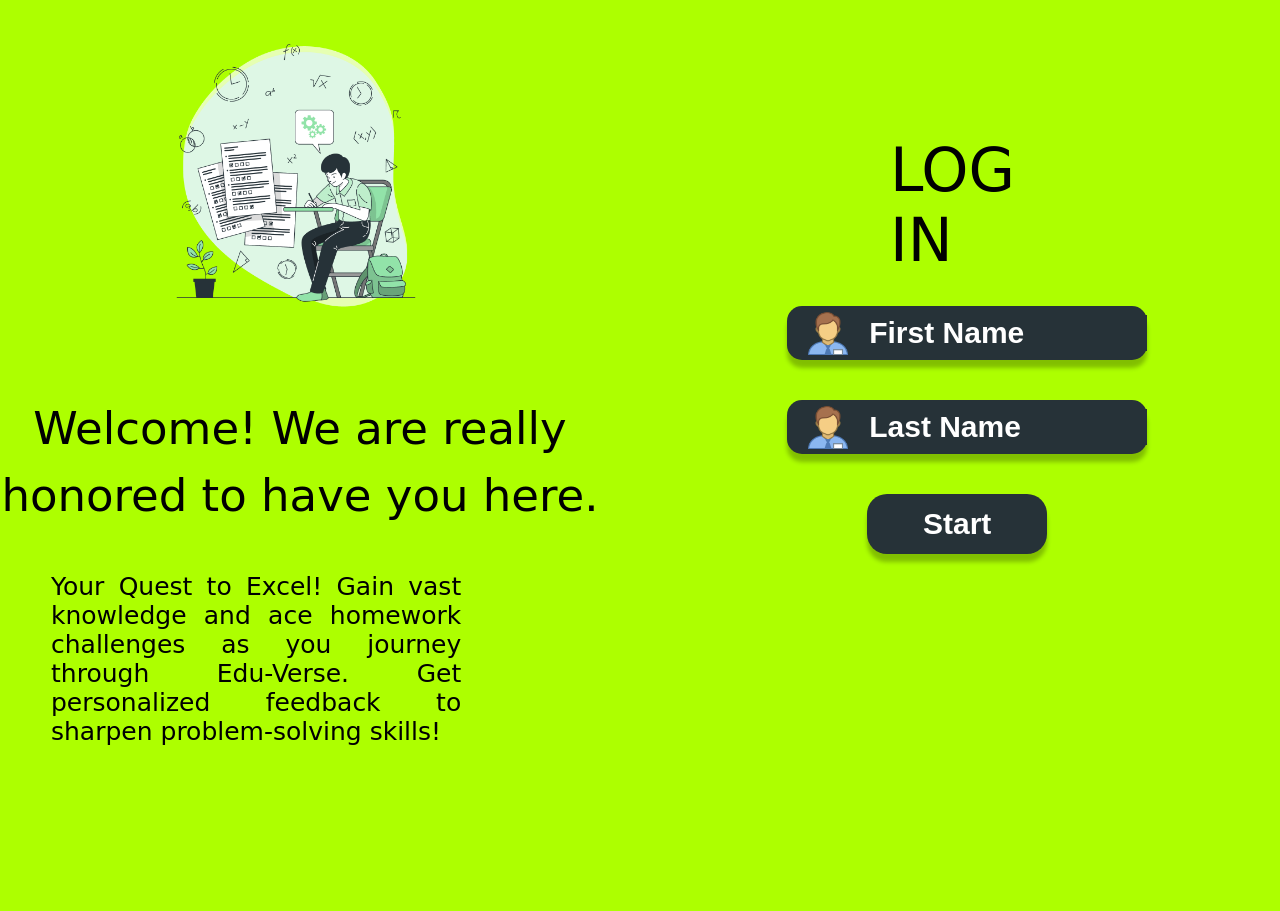
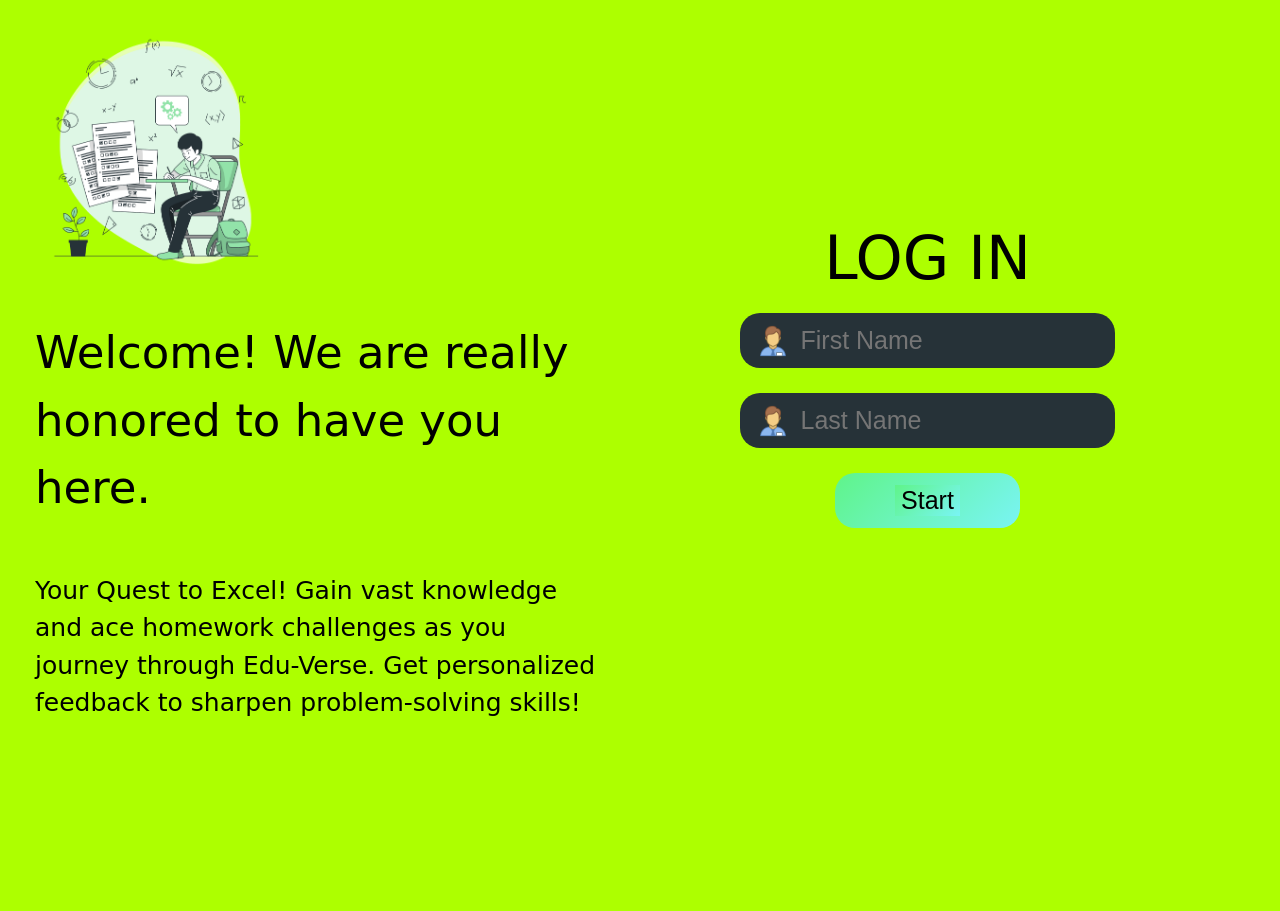
Before and after one commit to ramilvl/quiz-app, a website: page assets/index.html in a window 1280 px wide. After the commit the page ends 800 px from the top, so only its background shows below. Drawn offline with Linux system fonts and the light colour scheme; a web font is replaced by a local one.

Commit message:
changed html, css files to modify design

```diff
--- /dev/null
+++ b/assets/css/icon.css
@@ -0,0 +1,15 @@
+.icon {
+    width: 32px;
+    height: 32px;
+    display: inline-flex;
+    align-items: center;
+    justify-content: center;
+    background-repeat: no-repeat;
+    background-position: center;
+    background-size: contain;
+}
+
+
+.icon-user{
+    background-image: url('../img/name.png');
+}
--- a/assets/css/main.css
+++ b/assets/css/main.css
@@ -3,246 +3,44 @@ body{
 }
 
 .container{
-    width: 100%;
+    height: 100vh;
+}
+
+#inputForm{
     display: flex;
     flex-direction: row;
 }
-.left{
-    width: 50%;
-    height: 100vh;
+
+.input-form-right{
     display: flex;
     flex-direction: column;
-    gap: 42px;
+    align-items: center;
+    justify-content: center;
+    gap: 15px;
 }
 
-
-.left img{
-    padding: 39.12px 61.13px 43.39px 58.31px;
-    width: 400px;
-    height: auto;
-    position: relative;
-    left: 15%;
+input:focus::placeholder {
+    color: transparent;
 }
 
-
-.left h1{
-    color: #000;
-text-align: center;
-font-size: 45px;
-font-style: normal;
-max-width: 600px;
-line-height: 1.5;
+.btn{
+    background: linear-gradient(135deg, #5FF489 0%, #79F4F4 100%);
 }
 
-
-.left p{
-    color: #000;
-text-align: justify;
-font-size: 25px;
-font-style: normal;
-line-height: normal;
-padding: 0px 38px 165px 51px;
-max-width: 78%;
+.quiz-body{
+    display: flex;
+    flex-direction: column;
+    align-items: center;
+    justify-content: center;
 }
 
-#inputForm{
-    width: 50%;
-
+.label-structure{
+    padding: 50px;
+}
+.label-structure input{
+    margin-top: 12px;
 }
 
-.right{
-    display: flex;
-    flex-direction: column;
-}
-
-.login-text{
-    display: flex;
-    align-items: center;
-    justify-content: center;
-    width: 200px;
-    height: 150px;
-    margin: 130px 0px 0px 250px;
-}
-
-.login-text h1{
-    color: #000;
-font-size: 60px;
-font-style: normal;
-line-height: normal;
-}
-
-.user-info-structure{
-    display: flex;
-    flex-direction: column;
-    gap: 40px;
-
-}
-
-.user-info{
-    display: flex;
-    flex-direction: row;
-    align-items: center;
-    justify-content: space-between;
-    gap: 30px;
-    width: 360px;
-    height: 54px;
-    border-radius: 15px;
-    background: #263238;
-    box-shadow: 0px 8px 4px 0px rgba(0, 0, 0, 0.25);
-    position: relative;
-    left: 23%;
-}
-
-.user-info .user-info-left{
-    width: 50px;
-    height: 45px;
-    padding: 0px 16px;
-}
-
-.user-info .user-info-left img{
-    width: 50px;
-    height: 45px;
-}
-
-
-
-.user-info-right input[type="text"]{
-    background-color:#263238;
-    color: #FFF;
-    border: none;
-font-size: 30px;
-font-style: normal;
-font-weight: 700;
-line-height: normal;
-width: 280px;
-}
-
-.user-info-right input::placeholder{
-    color: #FFF;
-}
-
-.right-upper-structure{
-    display: flex;
-    flex-direction: column;
-    gap: 26px;
-}
-
-input[type="text"]:focus::placeholder {
-    color: transparent;
-}
-input[type="text"]:focus {
-    outline: none;
-    border-color: transparent;
-}
-
-.user-info-below{
-    display: flex;
-    flex-direction: row;
-    align-items: center;
-    justify-content: space-between;
-    gap: 30px;
-    width: 360px;
-    height: 54px;
-    border-radius: 15px;
-    background: #263238;
-    box-shadow: 0px 8px 4px 0px rgba(0, 0, 0, 0.25);
-    position: relative;
-    left: 23%;
-}
-
-.user-info-below .user-info-left-below{
-    width: 50px;
-    height: 45px;
-    padding: 0px 16px;
-}
-
-.user-info-below .user-info-left-below img{
-    width: 50px;
-    height: 45px;
-}
-
-
-
-.user-info-right-below input[type="text"]{
-    background-color:#263238;
-    color: #FFF;
-    border: none;
-font-size: 30px;
-font-style: normal;
-font-weight: 700;
-line-height: normal;
-width: 280px;
-}
-
-.user-info-right-below input::placeholder{
-    color: #FFF;
-}
-
-
-input[type="text"]:focus::placeholder {
-    color: transparent;
-}
-input[type="text"]:focus {
-    outline: none;
-    border-color: transparent;
-}
-
-.user-info-structure .btn{
-    width: 180px;
-    height: 60px;
-    display: flex;
-    align-items: center;
-    justify-content: center;
-    position: relative;
-    left: 35.5%;
-    border-radius: 20px;
-background: #263238;
-box-shadow: 0px 8px 4px 0px rgba(0, 0, 0, 0.25);
-}
-
-.user-info-structure .btn button{
-background: #263238;
-    color: #FFF;
-text-align: center;
-font-size: 30px;
-font-style: normal;
-font-weight: 700;
-line-height: normal;
-border: none;
-}
-
-
-.quiz-question{
-    position: absolute;
-    left: 55%;
-    bottom: 35%;
-}
-
-#quizContainer h2{
-    font-size: 25px;
-    margin-bottom: 15px;
-    color: red;
-}
-
-#quizContainer input{
-    margin-top: 22px;
-}
-
-#quizContainer span{
-    font-size: 22px;
-}
-
-#quizContainer button{
-    width: 185px;
-    height: 50px;
-    border-radius: 20px;
-    text-decoration: none;
-    border: 2px solid black;
-    background-color: snow;
-    color: black;
-    cursor: pointer;
-    margin-top: 20px;
-}
 
 #quizContainer input[type='radio'] {
     margin-right: 10px;
@@ -250,6 +48,18 @@ border: none;
 }
 
 
+
+
+
+
+
+
+
+
+
+
+
+/*
 #quizResult h2{
     font-size: 55px;
     margin-bottom: 10px;
@@ -268,4 +78,4 @@ border: none;
     width: 450px;
     height: auto;
     border-radius: 25px;
-}
+} */
--- a/assets/css/style.css
+++ b/assets/css/style.css
@@ -1,3 +1,6 @@
 @import url('reset.css');
 @import url('font.css');
 @import url('main.css');
+@import url('./typography.css');
+@import url('./variable.css');
+@import url('./icon.css');
--- /dev/null
+++ b/assets/css/typography.css
@@ -0,0 +1,119 @@
+.text-size-45px{
+    font-size: 45px;
+}
+
+.text-size-18px{
+    font-size: 18px;
+}
+
+.text-size-25px{
+    font-size: 25px;
+}
+
+.text-size-60px{
+    font-size: 60px;
+}
+
+.font-400{
+    font-weight: 400;
+}
+
+.line-height-1-5{
+    line-height: 1.5;
+}
+
+.width-185px{
+    width: 185px;
+}
+
+.width-310px{
+    width: 310px;
+}
+
+.width-50{
+    width: 50%;
+}
+
+.width-240px{
+    width: 240px;
+}
+
+.width-375px{
+    width: 375px;
+}
+
+.height-55px{
+    height: 55px;
+}
+
+.border-radius-20px{
+    border-radius: 20px;
+}
+
+.bg-black{
+    background-color: #263238;
+}
+
+.bg-green{
+    background: linear-gradient(135deg, #5FF489 0%, #79F4F4 100%);
+
+}
+
+.pl-12px{
+    padding-left: 12px;
+}
+
+.p-10px{
+    padding: 10px;
+}
+
+.pb-10px{
+    padding-bottom: 10px;
+}
+
+.p-15px{
+    padding: 15px;
+}
+
+.p-35px{
+    padding: 35px;
+}
+
+.p-100px{
+    padding: 100px;
+}
+
+.mt-10px{
+    margin-top: 10px;
+}
+
+.mt-50px{
+    margin-top: 50px;
+}
+
+.mb-12px{
+    margin-bottom: 12px;
+}
+
+.border-none{
+    border: none;
+    outline: none;
+}
+
+.align-justify-center{
+    display: flex;
+    align-items: center;
+    justify-content: center;
+}
+
+.color-white{
+    color: whitesmoke;
+}
+
+.pointer{
+    cursor: pointer;
+}
+
+.border-2px{
+    border: 2px dotted black;
+}
--- /dev/null
+++ b/assets/css/variable.css
@@ -0,0 +1,4 @@
+:root{
+    --size-md: 25px;
+    --size-lg: 45px;
+}
--- a/assets/index.html
+++ b/assets/index.html
@@ -4,81 +4,84 @@
     <title>Quiz App</title>
     <link rel="stylesheet" href="./css/style.css" />
   </head>
+
   <body>
     <div class="container">
-      <div class="left">
-        <img src="./img/picture.png" />
 
-        <h1>Welcome! We are really honored to have you here.</h1>
+      <div id="inputForm">
 
-        <p>
+        <div class="input-form-left width-50 p-35px">
+          <img class="width-240px" src="./img/picture.png" />
+
+          <h1 class="text-size-45px line-height-1-5 mt-50px">Welcome! We are really honored to have you here.</h1>
+
+          <p class="line-height-1-5 text-size-25px mt-50px">
             Your Quest to Excel! Gain vast knowledge and ace homework challenges
             as you journey through Edu-Verse. Get personalized feedback to sharpen
             problem-solving skills!
           </p>
         </div>
 
-      <div id="inputForm">
-        <div class="right">
-          <div class="right-upper-structure">
-            <div class="login-text">
-              <h1>LOG IN</h1>
+        <div class="input-form-right p-100px">
+              <h1 class="text-size-60px font-400">LOG IN</h1>
+
+              <div class="width-375px height-55px bg-black border-radius-20px p-10px align-justify-center mt-10px">
+                <i class="icon icon-user"></i>
+                <input class="text-size-25px width-310px bg-black border-none pl-12px color-white" type="text" id="firstName" placeholder="First Name" />
               </div>
 
-            <div class="user-info-structure">
-              <div class="user-info">
-                <div class="user-info-left">
-                  <img src="./img/name.png" />
+              <div class="width-375px height-55px bg-black border-radius-20px p-10px align-justify-center mt-10px">
+                <i class="icon icon-user"></i>
+                <input class="text-size-25px width-310px bg-black border-none pl-12px color-white" type="text" id="lastName" placeholder="Last Name" />
               </div>
 
-                <div class="user-info-right">
-                  <input type="text" id="firstName" placeholder="First Name" />
+
+              <div class="btn width-185px p-15px mt-10px height-55px align-justify-center border-radius-20px pointer">
+                <button class="text-size-25px bg-black bg-green border-none pointer" onclick="saveUserInfo()">Start</button>
               </div>
         </div>
 
-              <div class="user-info-below">
-                <div class="user-info-left-below">
-                  <img src="./img/name.png" />
       </div>
 
-                <div class="user-info-right-below">
-                  <input type="text" id="lastName" placeholder="Last Name" />
-                </div>
+
+
+
+
+
+
+      <div id="quizContainer" class="p-10px" style="display: none">
+
+        <div class="p-35px border-2px">
+          <span class="text-size-25px font-400">SIn recent years, the popularity of electric vehicles (EVs) has surged, driven by their environmental benefits and technological advancements. EVs produce lower emissions compared to conventional internal combustion engine vehicles, helping to combat air pollution and reduce greenhouse gas contributions. Additionally, advancements in battery technology have improved the range and charging capabilities of EVs, making them more practical for daily use. As electric vehicle adoption continues to grow, one question arises: What are the key factors influencing the widespread adoption of electric vehicles, and how can we further encourage their integration into the mainstream automotive market?</span>
         </div>
 
-              <div class="btn">
-                <button onclick="saveUserInfo()">Start</button>
-              </div>
-            </div>
-          </div>
-
-          <div class="login-button"></div>
-
-          <div class="small-text"></div>
-        </div>
-      </div>
-    </div>
-
-    <div class="quiz-question">
-      <div id="quizContainer" style="display: none">
-        <h2>Quiz Question:</h2>
-        <p id="question">What is the capital of France?</p>
+        <div class="quiz-body p-100px">
+          <h2 class="text-size-18px pb-10px">Quiz Question:</h2>
+          <p id="question" class="text-size-25px mb-12px">What is a significant environmental advantage of electric vehicles over conventional vehicles?</p>
+          <div class="label-structure">
             <label>
-          <input type="radio" name="answer" value="Paris" />
-          <span>Paris</span>
+              <input type="radio" name="answer" value="Higher fuel efficiency" />
+              <span>Higher fuel efficiency</span>
             </label>
             <br />
             <label>
-          <input type="radio" name="answer" value="London" />
-          <span>London</span>
+              <input type="radio" name="answer" value="Lower emissions" />
+              <span>Lower emissions</span>
             </label>
             <br />
             <label>
-          <input type="radio" name="answer" value="Berlin" />
-          <span>Berlin</span>
+              <input type="radio" name="answer" value="Faster acceleration" />
+              <span>Faster acceleration</span>
             </label>
             <br />
-        <button onclick="submitAnswer()">Submit Answer</button>
+            <label>
+              <input type="radio" name="answer" value="Greater cargo capacity" />
+              <span>Greater cargo capacity</span>
+            </label>
+          </div>
+          <button class="text-size-25px bg-black border-none pointer border-radius-20px height-55px color-white" onclick="submitAnswer()">Submit Answer</button>
+        </div>
+
       </div>
 
       <div id="quizResult" style="display: none">
@@ -86,6 +89,7 @@
         <h2>Result:</h2>
         <p id="result"></p>
       </div>
+
   </div>
 
     <script src="quiz.js"></script>
```
Also changed, not shown: assets/quiz.js (+18 -10 lines), assets/img/rectangle-top.svg (added). Lines whose indentation alone changed are shown as unchanged.
